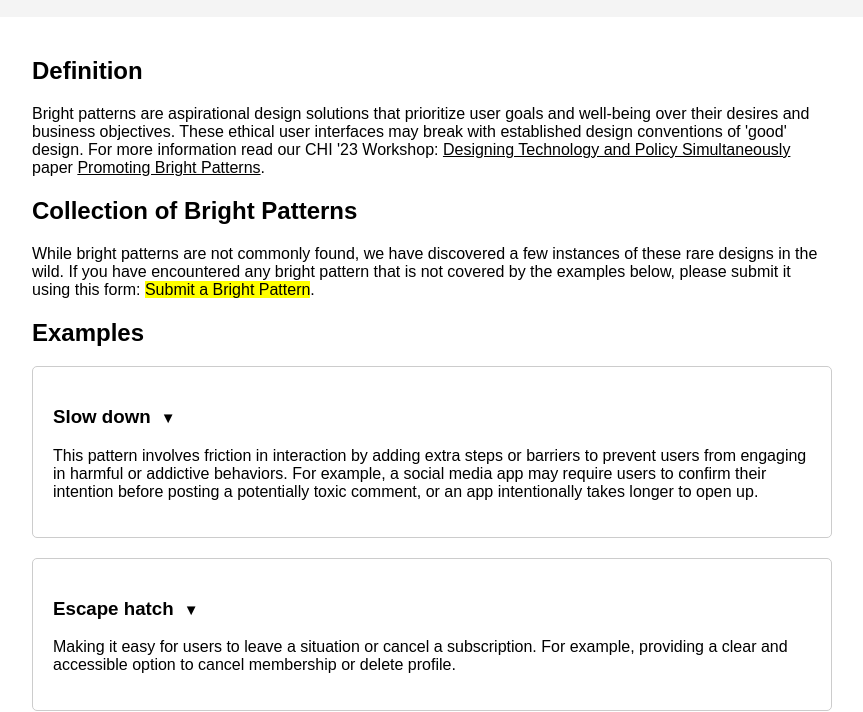
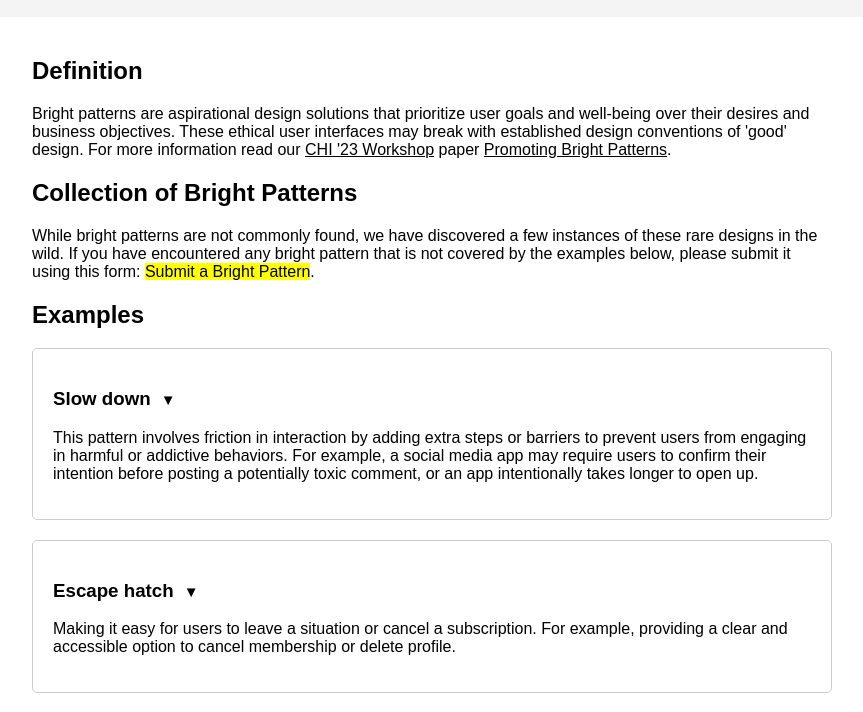
Before and after one commit to haukesand/BrightPatterns, a plain HTML site: page index.html in a window 1280 px wide. Shown: the part 60-772 px from the top of the page, without its empty margins (208-1071 px from the left). Drawn offline with Linux system fonts and the light colour scheme.

Commit message:
Update index.html

```diff
--- a/index.html
+++ b/index.html
@@ -183,9 +183,7 @@
 		<h2>Definition</h2>
 		<p>
 			Bright patterns are aspirational design solutions that prioritize user goals and well-being over their desires and business objectives. These ethical user interfaces may break with established design conventions of 'good' design.
-			For more information read our CHI '23 Workshop:
-<a href="https://designpolicy.one/">Designing Technology and Policy Simultaneously</a> paper
-<a href="https://arxiv.org/abs/2304.01157">Promoting Bright Patterns</a>.
+			For more information read our <a href="https://designpolicy.one/">CHI '23 Workshop</a> paper <a href="https://arxiv.org/abs/2304.01157">Promoting Bright Patterns</a>.
 		</p>
 
 		<h2>Collection of Bright Patterns</h2>
```
